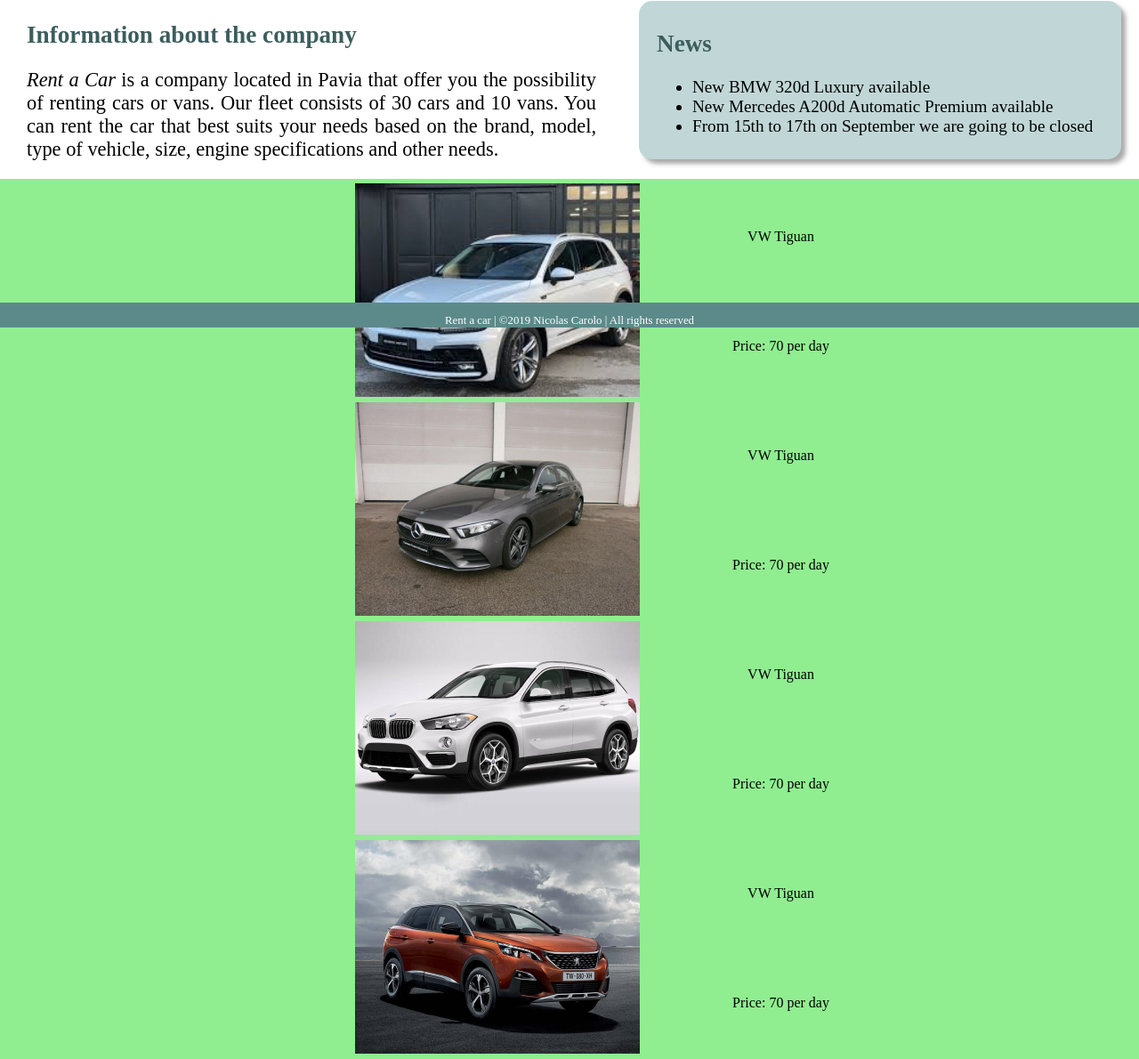
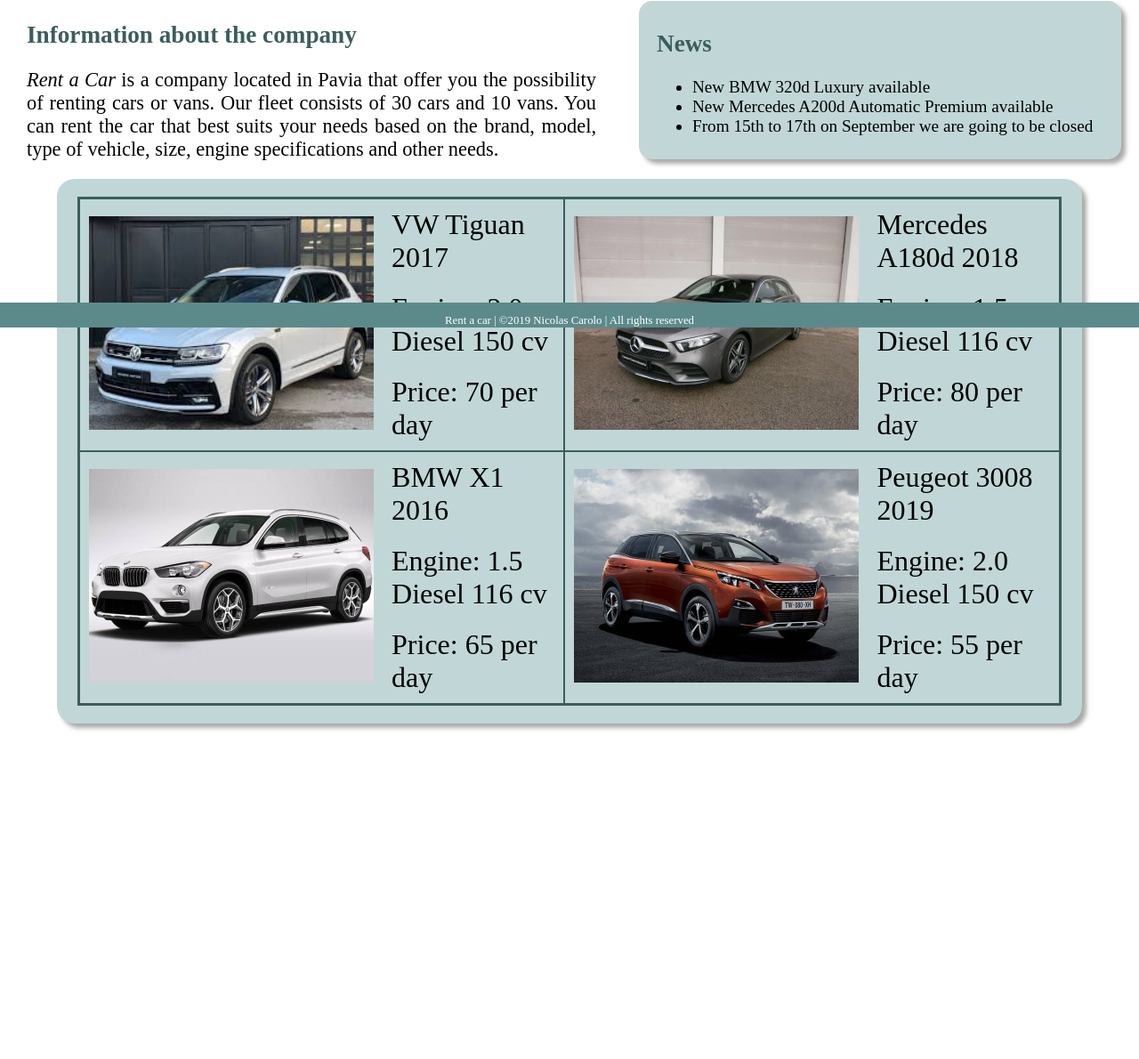
Before and after one commit to nicolas-carolo/Rent-a-car, a Flask app: page / in a window 1280 px wide. Shown: the part 432-1622 px from the top of the page at 89% size. After the commit the page ends 1253 px from the top, so only its background shows below. Run offline with Flask 2, Linux system fonts and the light colour scheme.

Commit message:
cars preview

```diff
--- a/static/css/style.css
+++ b/static/css/style.css
@@ -75,7 +75,7 @@ img.small-logo {
     width: 100%;
 }
 
-table {
+.logo-and-title table {
     // background-color: lightgreen;
     width: 50%;
     // border: 1px solid black;
@@ -83,12 +83,12 @@ table {
     padding: 0px;
 }
 
-td {
+.logo-and-title td {
     // border: 1px solid black;
     padding: 0px;
 }
 
-tr {
+.logo-and-title tr {
     padding: 0px;
 }
 
@@ -135,10 +135,60 @@ div.news {
     color: #3c5d5d;
 }
 
-.preview-cars {
-    width: 100%;
+div.preview-cars {
+    width: 90%;
     text-align: center;
-    margin-bottom: auto;
-    margin-top: 200px;
-    background-color: lightgreen;
+    margin: 200px auto 50px;
+    padding-top: 20px;
+    padding-bottom: 20px;
+    background-color: #c1d7d7;
+    border-radius: 20px;
+    box-shadow: 5px 5px 5px #aaaaaa;
 }
+
+.preview-cars td {
+    width: 25%;
+    border: 2px solid #3c5d5d;
+}
+
+.preview-cars td.car-image {
+    text-align: center;
+    padding: 10px;
+}
+
+.preview-cars td.car-description {
+    font-size: 2em;
+    text-align: left;
+    padding: 10px;
+    border-left: hidden;
+    border-bottom: hidden;
+}
+
+.preview-cars td.car-price {
+    font-size: 2em;
+    text-align: left;
+    padding: 10px;
+    border-left: hidden;
+    border-top: hidden;
+}
+
+.preview-cars td.car-engine {
+    font-size: 2em;
+    text-align: left;
+    padding: 10px;
+    border-left: hidden;
+    border-top: hidden;
+    border-bottom: hidden;
+}
+
+.preview-cars tr {
+    border: 2px solid #3c5d5d;
+}
+
+.preview-cars table {
+    margin: auto;
+    width: 96%;
+    border: 3px solid #3c5d5d;
+    border-collapse: collapse;
+    border-spacing: 0;
+}
--- a/templates/home.html
+++ b/templates/home.html
@@ -41,32 +41,32 @@
     <div class="preview-cars">
         <table>
             <tr>
-                <td rowspan="2"><img src="/static/media/cars/vw-tiguan.jpg" width="320" height="240"></td>
-                <td>VW Tiguan</td>
+                <td rowspan="3" class="car-image"><img src="/static/media/cars/vw-tiguan.jpg" width="320" height="240"></td>
+                <td class="car-description">VW Tiguan 2017</td>
+                <td rowspan="3" class="car-image"><img src="/static/media/cars/mercedes-a180d.jpg" width="320" height="240"></td>
+                <td class="car-description">Mercedes A180d 2018</td>
             </tr>
             <tr>
-                <td>Price: 70 per day</td>
+                <td class="car-engine">Engine: 2.0 Diesel 150 cv</td>
+                <td class="car-engine">Engine: 1.5 Diesel 116 cv</td>
             </tr>
             <tr>
-                <td rowspan="2"><img src="/static/media/cars/mercedes-a180d.jpg" width="320" height="240"></td>
-                <td>VW Tiguan</td>
+                <td class="car-price">Price: 70 per day</td>
+                <td class="car-price">Price: 80 per day</td>
             </tr>
             <tr>
-                <td>Price: 70 per day</td>
+                <td rowspan="3" class="car-image"><img src="/static/media/cars/bmw-x1-2016.jpg" width="320" height="240"></td>
+                <td class="car-description">BMW X1 2016</td>
+                <td rowspan="3" class="car-image"><img src="/static/media/cars/peugeot-3008.jpg" width="320" height="240"></td>
+                <td class="car-description">Peugeot 3008 2019</td>
             </tr>
             <tr>
-                <td rowspan="2"><img src="/static/media/cars/bmw-x1-2016.jpg" width="320" height="240"></td>
-                <td>VW Tiguan</td>
+                <td class="car-engine">Engine: 1.5 Diesel 116 cv</td>
+                <td class="car-engine">Engine: 2.0 Diesel 150 cv</td>
             </tr>
             <tr>
-                <td>Price: 70 per day</td>
-            </tr>
-            <tr>
-                <td rowspan="2"><img src="/static/media/cars/peugeot-3008.jpg" width="320" height="240"></td>
-                <td>VW Tiguan</td>
-            </tr>
-            <tr>
-                <td>Price: 70 per day</td>
+                <td class="car-price">Price: 65 per day</td>
+                <td class="car-price">Price: 55 per day</td>
             </tr>
         </table>
     </div>
```
